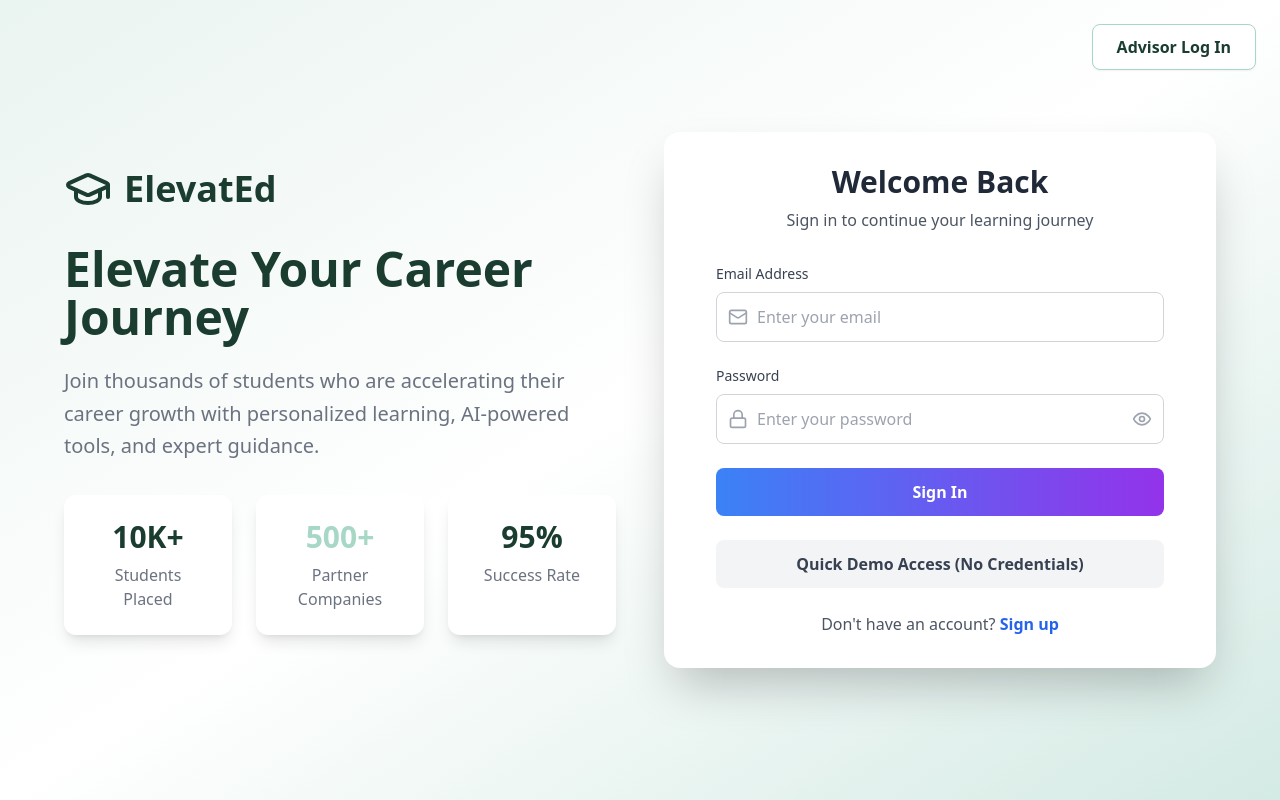
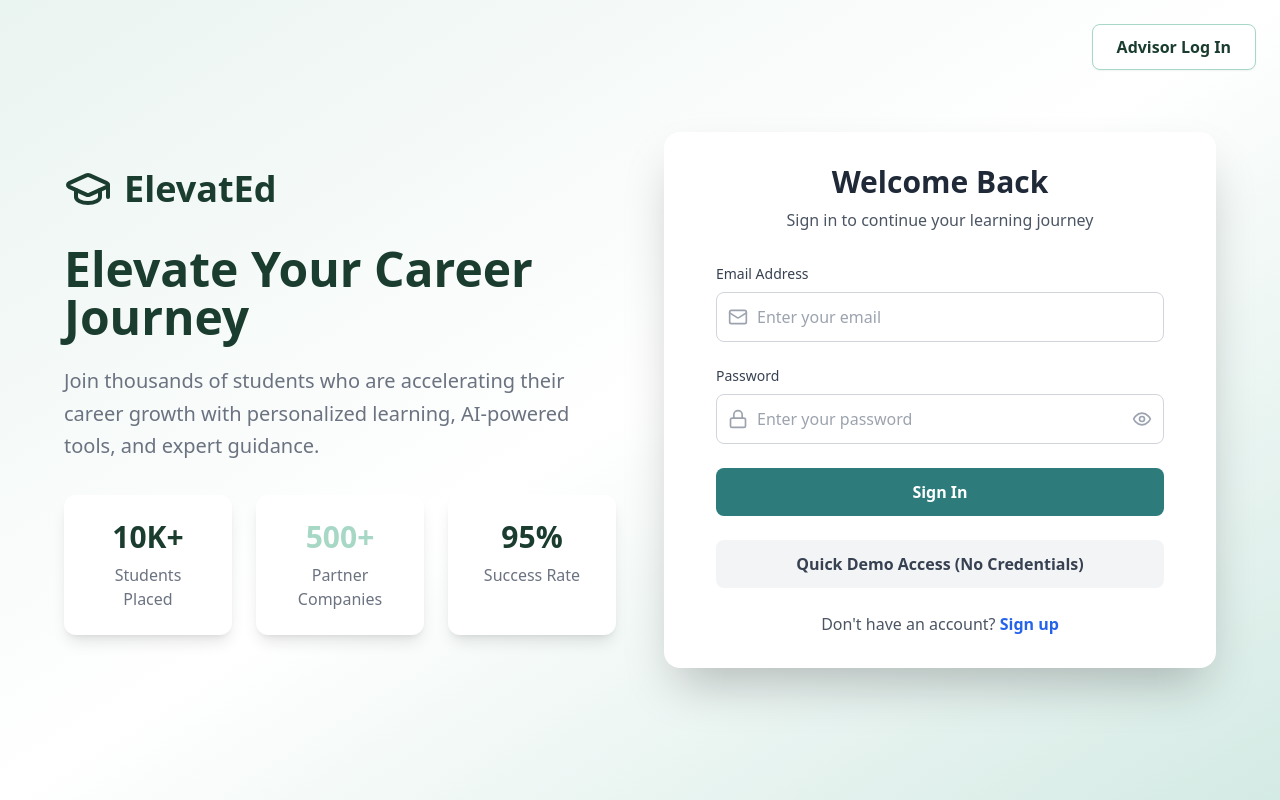
Before and after one commit to mateocedano/ElevatEd, a React (Vite) app: page / in a window 1280 px wide. Built offline with nearby package versions, Linux system fonts and the light colour scheme; no server answers.

Commit message:
Update Sign In buttons to use teal color

```diff
--- a/src/components/auth/AdvisorLoginForm.tsx
+++ b/src/components/auth/AdvisorLoginForm.tsx
@@ -114,7 +114,7 @@ export default function AdvisorLoginForm() {
         <button
           type="submit"
           disabled={isLoading}
-          className="w-full bg-gradient-to-r from-blue-500 to-purple-600 text-white py-3 px-4 rounded-lg font-semibold hover:from-blue-600 hover:to-purple-700 focus:outline-none focus:ring-2 focus:ring-blue-500 focus:ring-offset-2 transition-all duration-200 disabled:opacity-50 disabled:cursor-not-allowed">
+          className="w-full bg-[#2D7B7A] text-white py-3 px-4 rounded-lg font-semibold hover:bg-[#1B5554] focus:outline-none focus:ring-2 focus:ring-[#2D7B7A] focus:ring-offset-2 transition-all duration-200 disabled:opacity-50 disabled:cursor-not-allowed">
           {isLoading ? "Signing In..." : "Sign In"}
         </button>
 
--- a/src/components/auth/LoginForm.tsx
+++ b/src/components/auth/LoginForm.tsx
@@ -120,7 +120,7 @@ export default function LoginForm({ onToggleMode }: LoginFormProps) {
         <button
           type="submit"
           disabled={isLoading}
-          className="w-full bg-gradient-to-r from-blue-500 to-purple-600 text-white py-3 px-4 rounded-lg font-semibold hover:from-blue-600 hover:to-purple-700 focus:outline-none focus:ring-2 focus:ring-blue-500 focus:ring-offset-2 transition-all duration-200 disabled:opacity-50 disabled:cursor-not-allowed">
+          className="w-full bg-[#2D7B7A] text-white py-3 px-4 rounded-lg font-semibold hover:bg-[#1B5554] focus:outline-none focus:ring-2 focus:ring-[#2D7B7A] focus:ring-offset-2 transition-all duration-200 disabled:opacity-50 disabled:cursor-not-allowed">
           {isLoading ? "Signing In..." : "Sign In"}
         </button>
 
--- a/src/components/auth/SignUpForm.tsx
+++ b/src/components/auth/SignUpForm.tsx
@@ -241,7 +241,7 @@ export default function SignUpForm({ onToggleMode }: SignUpFormProps) {
         <button
           type="submit"
           disabled={isLoading || !passwordValidation.isValid}
-          className="w-full bg-gradient-to-r from-blue-500 to-purple-600 text-white py-3 px-4 rounded-lg font-semibold hover:from-blue-600 hover:to-purple-700 focus:outline-none focus:ring-2 focus:ring-blue-500 focus:ring-offset-2 transition-all duration-200 disabled:opacity-50 disabled:cursor-not-allowed">
+          className="w-full bg-[#2D7B7A] text-white py-3 px-4 rounded-lg font-semibold hover:bg-[#1B5554] focus:outline-none focus:ring-2 focus:ring-[#2D7B7A] focus:ring-offset-2 transition-all duration-200 disabled:opacity-50 disabled:cursor-not-allowed">
           {isLoading ? "Creating Account..." : "Create Account"}
         </button>
       </form>
```
